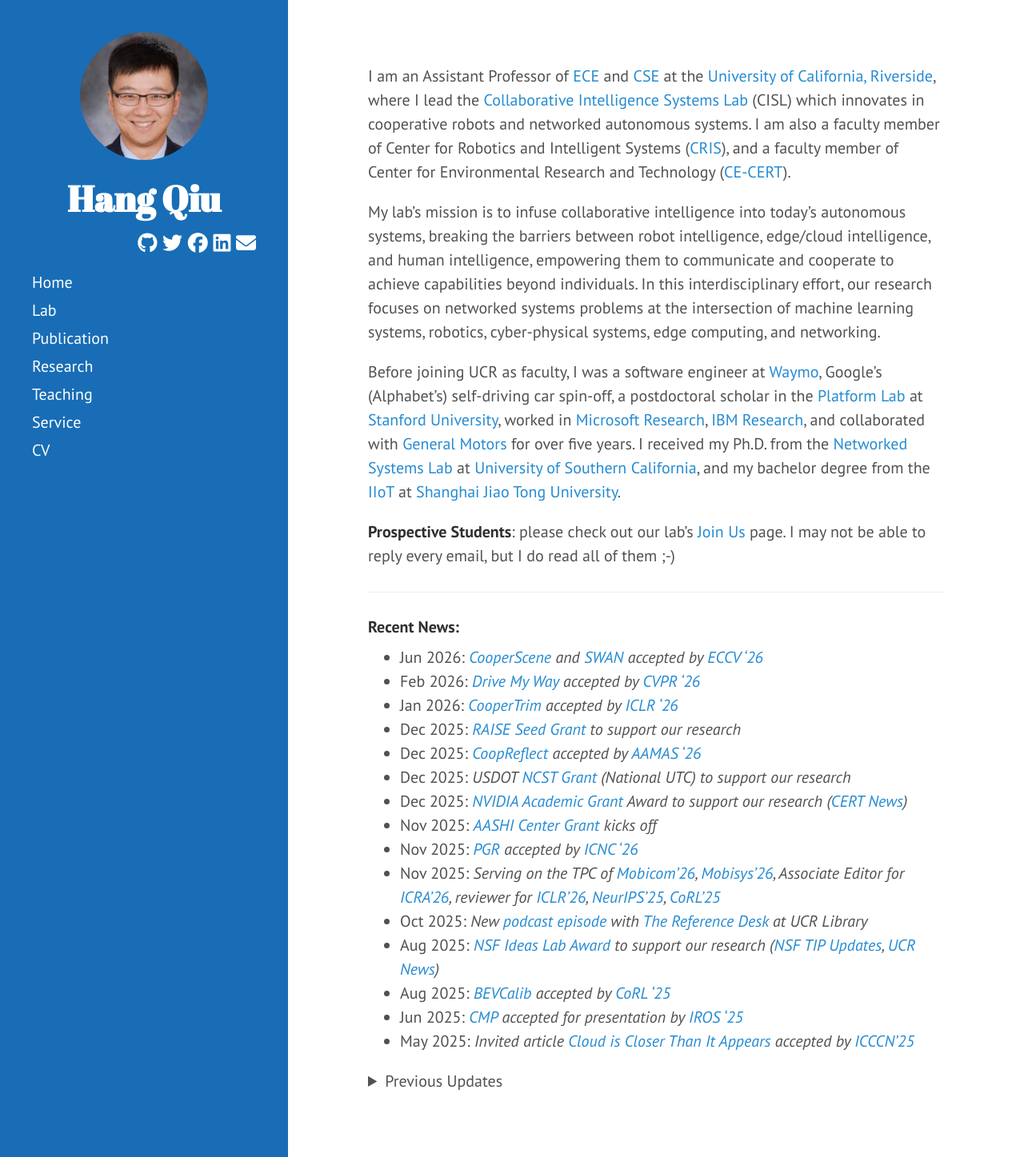
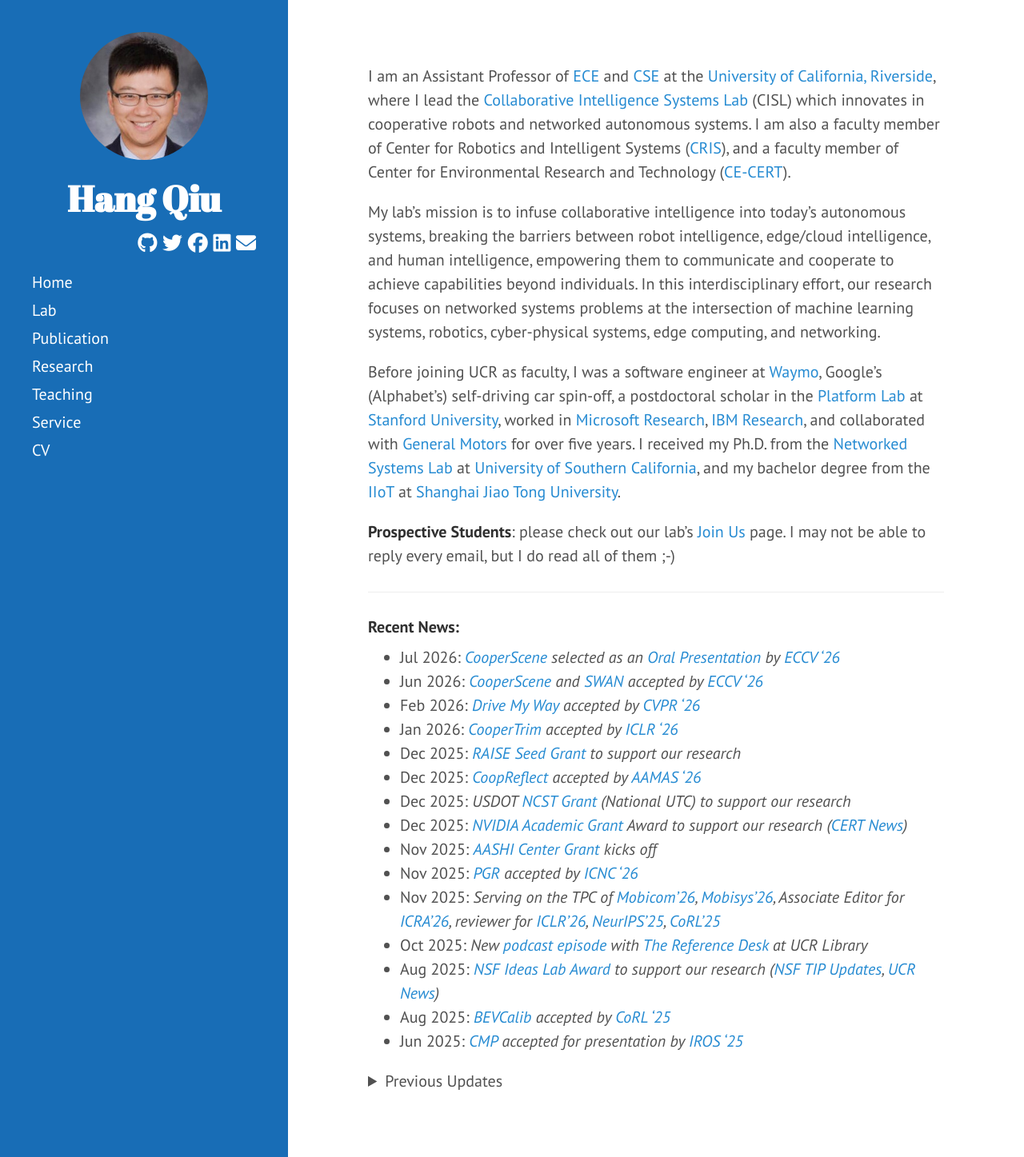
Before and after one commit to hangqiu/hangqiu.github.io, a Jekyll site: the page built from index.md, in a window 1280 px wide. Shown: the whole page at 80% size. Built offline with Jekyll 4.4.1, drawn with Linux system fonts in a browser that asks for light colours; a style sheet for code colours, icons or effects is not loaded.

Commit message:
Auto-sync lab_news_auto.yml from source repo

```diff
--- a/_data/lab_news_auto.yml
+++ b/_data/lab_news_auto.yml
@@ -1,3 +1,6 @@
+- title: "[CooperScene](https://arxiv.org/abs/2606.31219) selected as an [Oral Presentation]() by [ECCV '26](https://eccv.ecva.net/Conferences/2026)"
+  date: 2026-07-23
+
 - title: "[CooperScene](https://arxiv.org/abs/2606.31219) and [SWAN](https://arxiv.org/abs/2604.26181) accepted by [ECCV '26](https://eccv.ecva.net/Conferences/2026)"
   date: 2026-06-17
 
```
